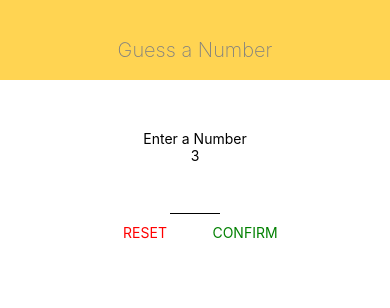
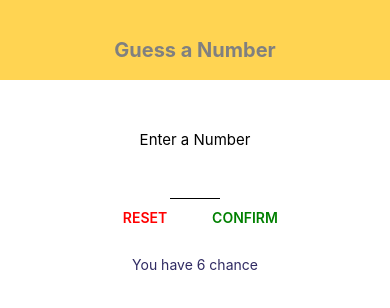
Before and after one commit to rachitgupta98/Guess-a-Number-App-React-Native, a React Native app: screen / in a window 390 px wide. Both pictures are taken after a click on the button "START GAME". Shown: the top 308 px of the page. Built offline with nearby package versions, Linux system fonts and the light colour scheme.

Commit message:
App Completed

```diff
--- a/components/customNumber.js
+++ b/components/customNumber.js
@@ -10,9 +10,10 @@ const NumberC = (props) => {
 };
 const styles = StyleSheet.create({
   numContainer: {
-    borderWidth: 1,
-    borderColor: "black",
-    backgroundColor: "lightblue",
+    borderWidth: 2,
+    borderColor: "#ffd452",
+    //backgroundColor: "#ffd452",
+    //color: "grey",
     padding: 10,
     borderRadius: 10,
     marginVertical: 10,
@@ -21,7 +22,7 @@ const styles = StyleSheet.create({
   },
   number: {
     fontSize: 15,
-    color: "white",
+    color: "grey",
   },
 });
 export default NumberC;
--- a/components/header.js
+++ b/components/header.js
@@ -20,7 +20,7 @@ const styles = StyleSheet.create({
   },
   headerText: {
     fontSize: 20,
-    fontWeight: "200",
+    fontWeight: "bold",
     color: "grey",
   },
 });
--- a/screens/endGame.js
+++ b/screens/endGame.js
@@ -1,6 +1,7 @@
 import React from "react";
 import { View, Text, StyleSheet, Button, Image } from "react-native";
 import Card from "../components/customCard";
+import BTN from "../components/customButton";
 const EndGame = (props) => {
   let urp;
   if (props.win) {
@@ -9,10 +10,12 @@ const EndGame = (props) => {
     urp = "https://i.postimg.cc/vmsYRXpp/lose.jpg";
   }
   return (
-    <View>
+    <View style={styles.main}>
       <Card elevation={5} style={styles.container}>
-        <Text>{props.title}</Text>
-        <Text>Ans is {props.value}</Text>
+        <Text style={{ fontSize: 18, fontWeight: "bold" }}>{props.title}</Text>
+        <Text style={{ fontSize: 16, fontWeight: "400", color: "green" }}>
+          Ans is {props.value}
+        </Text>
       </Card>
       <View style={styles.imageContainer}>
         <Image
@@ -23,11 +26,16 @@ const EndGame = (props) => {
           resizeMode="cover"
         />
       </View>
-      <Button title="RESTART" onPress={props.restart} />
+      <BTN onBtnPress={props.restart} style={styles.btn}>
+        RESTART
+      </BTN>
     </View>
   );
 };
 const styles = StyleSheet.create({
+  main: {
+    alignItems: "center",
+  },
   container: {
     alignItems: "center",
     width: 200,
@@ -44,5 +52,11 @@ const styles = StyleSheet.create({
     width: "100%",
     height: "100%",
   },
+  btn: {
+    backgroundColor: "#2193b0",
+    color: "white",
+    padding: 8,
+    marginVertical: 10,
+  },
 });
 export default EndGame;
--- a/screens/welcomeScreen.js
+++ b/screens/welcomeScreen.js
@@ -20,7 +20,7 @@ const WelcomeScreen = (props) => {
   const [userInput, setUserInput] = useState("");
   const [confirm, setConfirm] = useState(false);
   const [finalValue, setFinalValue] = useState();
-  const [chance, setChances] = useState(3);
+  const [chance, setChances] = useState(6);
   const handleUserInput = (input) => {
     setUserInput(input.replace(/[^0-9]/g, ""));
   };
@@ -48,14 +48,14 @@ const WelcomeScreen = (props) => {
   const onCheck = () => {
     //console.log(finalValue);
 
-    console.log(props.count + " " + computerGuess + " " + finalValue);
+    //console.log(props.count + " " + computerGuess + " " + finalValue);
     //setChances(chance - 1);
-    if (computerGuess === finalValue && props.count <= 3) {
+    if (computerGuess === finalValue && props.count <= 6) {
       msg = "";
-      props.endGame("Hurray ! You won", true);
-    } else if (props.count === 3 && computerGuess != finalValue) {
+      props.endGame("Hurray! You won 👍", true);
+    } else if (props.count === 6 && computerGuess != finalValue) {
       msg = "";
-      props.endGame("Oops , You Lost", false);
+      props.endGame("Oops , You Lost 👎", false);
     } else {
       if (computerGuess > finalValue) {
         msg = `Selected number is Lesser`;
@@ -83,8 +83,8 @@ const WelcomeScreen = (props) => {
     <TouchableWithoutFeedback onPress={() => Keyboard.dismiss()}>
       <View style={styles.welcomeScreen}>
         <Card style={styles.card} elevation={20}>
-          <Text>Enter a Number</Text>
-          <Text>{chance}</Text>
+          <Text style={{ fontSize: 15 }}>Enter a Number</Text>
+
           <Input
             style={styles.input}
             keyboardType="number-pad"
@@ -103,8 +103,9 @@ const WelcomeScreen = (props) => {
             </BTN>
           </View>
         </Card>
+        <Text style={{ color: "#302b63" }}>You have {chance} chance</Text>
         {selectedNumber}
-        <Text>{msg}</Text>
+        <Text style={styles.msg}>{msg}</Text>
       </View>
     </TouchableWithoutFeedback>
   );
@@ -119,9 +120,11 @@ const styles = StyleSheet.create({
   },
   reset: {
     color: "red",
+    fontWeight: "600",
   },
   confirm: {
     color: "green",
+    fontWeight: "600",
   },
   buttonView: {
     flexDirection: "row",
@@ -141,7 +144,15 @@ const styles = StyleSheet.create({
     maxWidth: "80%",
   },
   check: {
-    color: "#780206",
+    color: "white",
+    backgroundColor: "lightblue",
+    padding: 6,
+    borderRadius: 40,
+  },
+  msg: {
+    marginVertical: 10,
+    fontSize: 15,
+    color: "#302b63",
   },
 });
 
```
